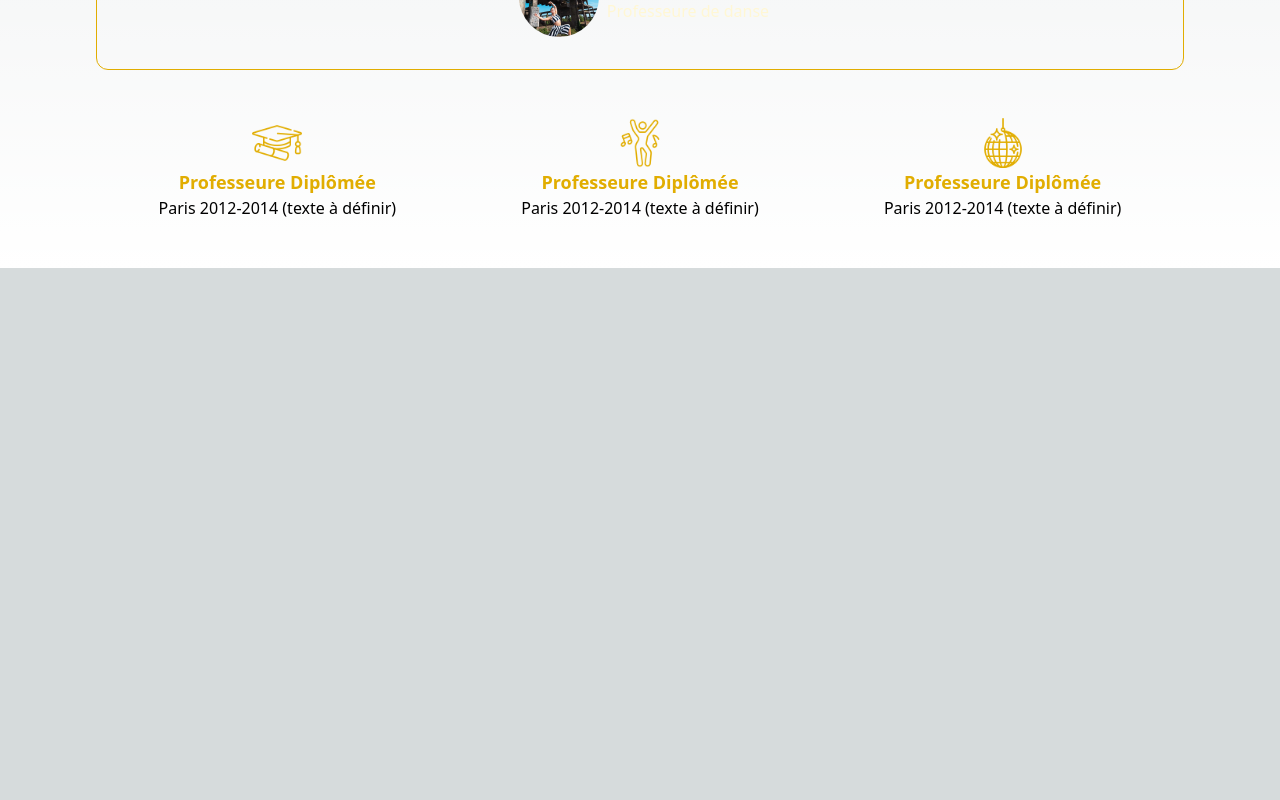
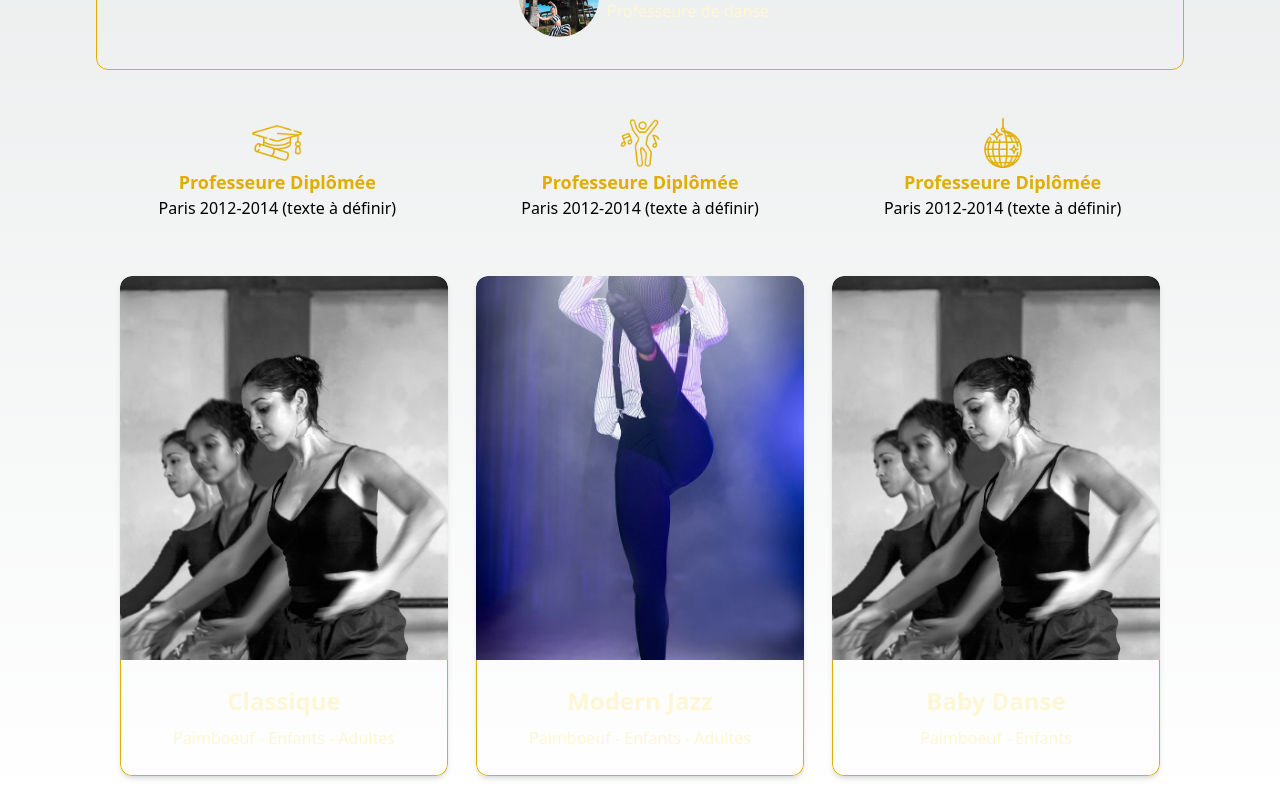
Before and after one commit to victorraguin/jdanse-asso, a Next.js app: page / in a window 1280 px wide. Shown: the part 1056-1856 px from the top of the page. Before the commit the page ends 1324 px from the top, so only its background shows below. Built offline with nearby package versions, Linux system fonts and the light colour scheme; no server answers; the database is empty.

Commit message:
✨ : add danses component

```diff
--- /dev/null
+++ b/src/app/components/Danses.tsx
@@ -0,0 +1,62 @@
+import Image from "next/image";
+
+export default function Danses() {
+  return (
+    <div className="flex flex-row flew-wrap justify-center gap-7 p-6 pt-2 text-center">
+      <div className="relative flex flex-col text-main shadow-md bg-clip-border rounded-xl w-96 overflow-hidden">
+        <div className="relative h-96 overflow-hidden ">
+          <Image
+            src="/static/Classique.jpg"
+            alt="profile-picture"
+            className="h-80 w-full object-cover rounded-t-xl hover:scale-110 transition-transform duration-500"
+            fill
+          />
+        </div>
+        <div className="p-6 text-center border-x border-b rounded-b-xl border-secondary">
+          <h4 className="block mb-2 font-sans text-2xl antialiased font-semibold leading-snug tracking-normal text-main">
+            Classique
+          </h4>
+          <p className="block font-sans text-base antialiased font-medium leading-relaxed">
+            Paimboeuf - Enfants - Adultes
+          </p>
+        </div>
+      </div>
+
+      <div className="relative flex flex-col text-main shadow-md bg-clip-border rounded-xl w-96 overflow-hidden">
+        <div className="relative h-96 overflow-hidden ">
+          <Image
+            src="/static/ModernJazz.jpg"
+            alt="profile-picture"
+            className="h-80 w-full object-cover rounded-t-xl hover:scale-110 transition-transform duration-500"
+            fill
+          />
+        </div>
+        <div className="p-6 text-center border-x border-b rounded-b-xl border-secondary">
+          <h4 className="block mb-2 font-sans text-2xl antialiased font-semibold leading-snug tracking-normal text-main">
+            Modern Jazz
+          </h4>
+          <p className="block font-sans text-base antialiased font-medium leading-relaxed">
+            Paimboeuf - Enfants - Adultes
+          </p>
+        </div>
+      </div>      <div className="relative flex flex-col text-main shadow-md bg-clip-border rounded-xl w-96 overflow-hidden">
+        <div className="relative h-96 overflow-hidden ">
+          <Image
+            src="/static/Classique.jpg"
+            alt="profile-picture"
+            className="h-80 w-full object-cover rounded-t-xl hover:scale-110 transition-transform duration-500"
+            fill
+          />
+        </div>
+        <div className="p-6 text-center border-x border-b rounded-b-xl border-secondary">
+          <h4 className="block mb-2 font-sans text-2xl antialiased font-semibold leading-snug tracking-normal text-main">
+            Baby Danse
+          </h4>
+          <p className="block font-sans text-base antialiased font-medium leading-relaxed">
+            Paimboeuf - Enfants
+          </p>
+        </div>
+      </div>
+    </div>
+  );
+}
--- a/src/app/page.tsx
+++ b/src/app/page.tsx
@@ -1,3 +1,4 @@
+import Danses from "./components/Danses";
 import Hero from "./components/Hero";
 import WelcomeMessage from "./components/WelcomeMessage";
 import { Banner } from "./types/global";
@@ -27,7 +28,7 @@ export default async function Home() {
       )}
       <Hero />
       <WelcomeMessage />
-      {/* <Danses /> */}
+      <Danses />
       {/* <ImageGallery /> */}
       {/* <Contact /> */}
       {/* <Footer /> */}
```
Also changed, not shown: public/static/Classique.jpg (added), public/static/ModernJazz.jpg (added).
